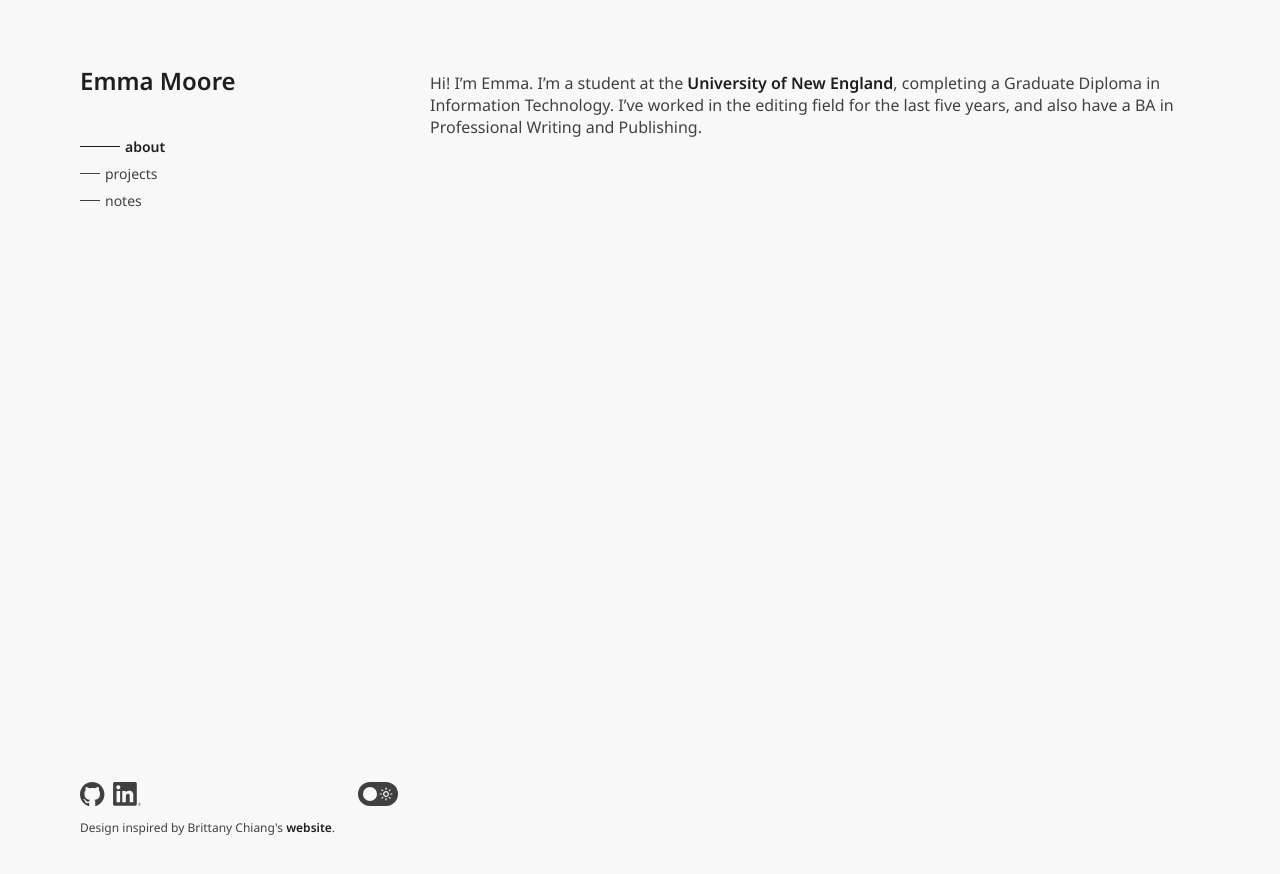
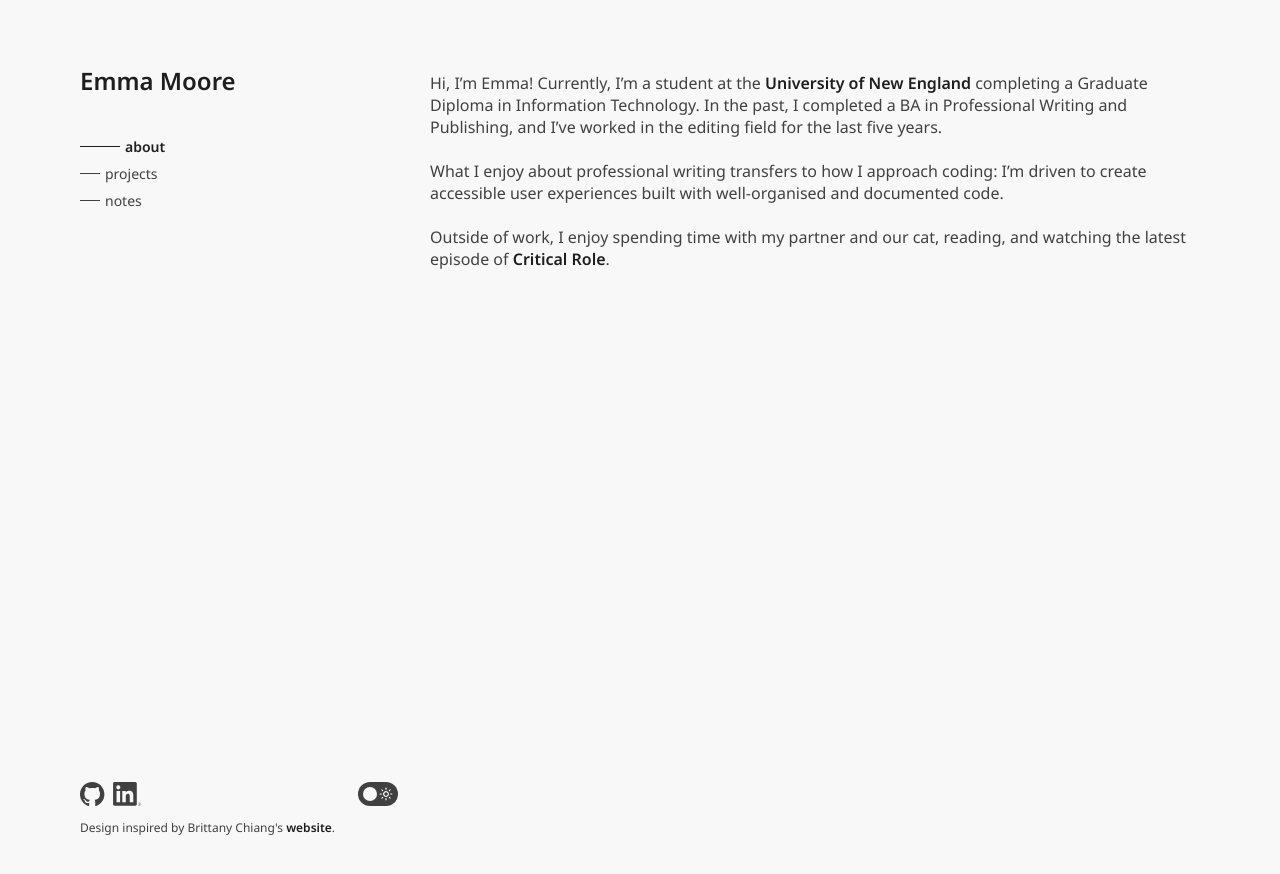
Before and after one commit to emoore29/emoore29.github.io, a Jekyll site: the page built from about.md, in a window 1280 px wide. Shown: the top 874 px of the page. Built offline with Jekyll 4.4.1, drawn with Linux system fonts in a browser that asks for light colours.

Commit message:
Update about.md

```diff
--- a/about.md
+++ b/about.md
@@ -4,4 +4,12 @@ title: Emma Moore
 permalink: /
 ---
 
-Hi! I'm Emma. I'm a student at the [University of New England](https://www.une.edu.au/), completing a Graduate Diploma in Information Technology. I've worked in the editing field for the last five years, and also have a BA in Professional Writing and Publishing.
+Hi, I'm Emma! Currently, I'm a student at the [University of New England](https://www.une.edu.au/) completing a Graduate Diploma in Information Technology. In the past, I completed a BA in Professional Writing and Publishing, and I've worked in the editing field for the last five years.
+
+<br>
+
+What I enjoy about professional writing transfers to how I approach coding: I'm driven to create accessible user experiences built with well-organised and documented code.
+
+<br>
+
+Outside of work, I enjoy spending time with my partner and our cat, reading, and watching the latest episode of [Critical Role](https://critrole.com/).
```
Also changed, not shown: 2 other files.
